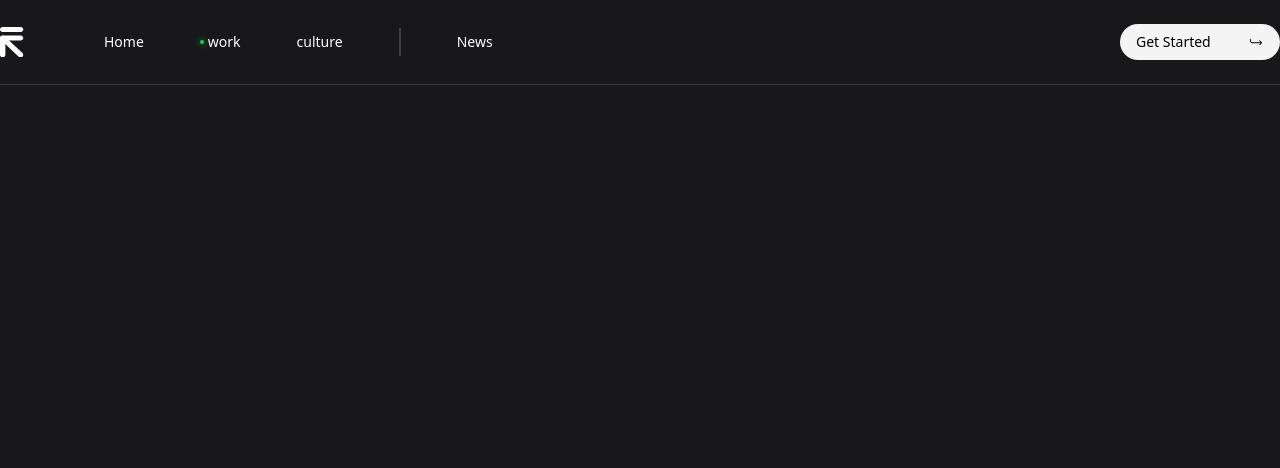
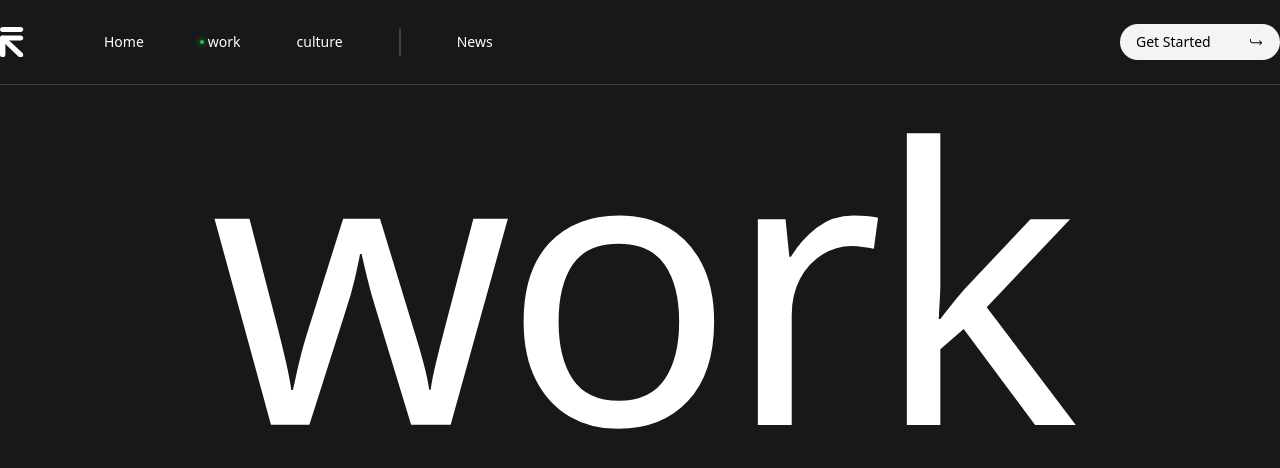
Before and after one commit to Jatin4224/Refokus, a React (Vite) app in the folder refokuss/: page / in a window 1280 px wide. Shown: the top 468 px of the page. Built offline with nearby package versions, Linux system fonts and the light colour scheme.

Commit message:
work component

```diff
--- a/refokuss/src/App.jsx
+++ b/refokuss/src/App.jsx
@@ -1,10 +1,12 @@
 import Navbar from "./components/Navbar";
+import Work from "./components/Work";
 
 function App() {
   return (
     <>
       <div className="w-full h-screen bg-zinc-900 text-white">
         <Navbar />
+        <Work />
       </div>
     </>
   );
--- /dev/null
+++ b/refokuss/src/components/Work.jsx
@@ -0,0 +1,13 @@
+const Work = () => {
+  return (
+    <div className="w-full">
+      <div className="max-w-screen-xl mx-auto text-center">
+        <h1 className="text-[30vw] leading-none font-medium tracking-tight select-none">
+          work
+        </h1>
+      </div>
+    </div>
+  );
+};
+
+export default Work;
```
